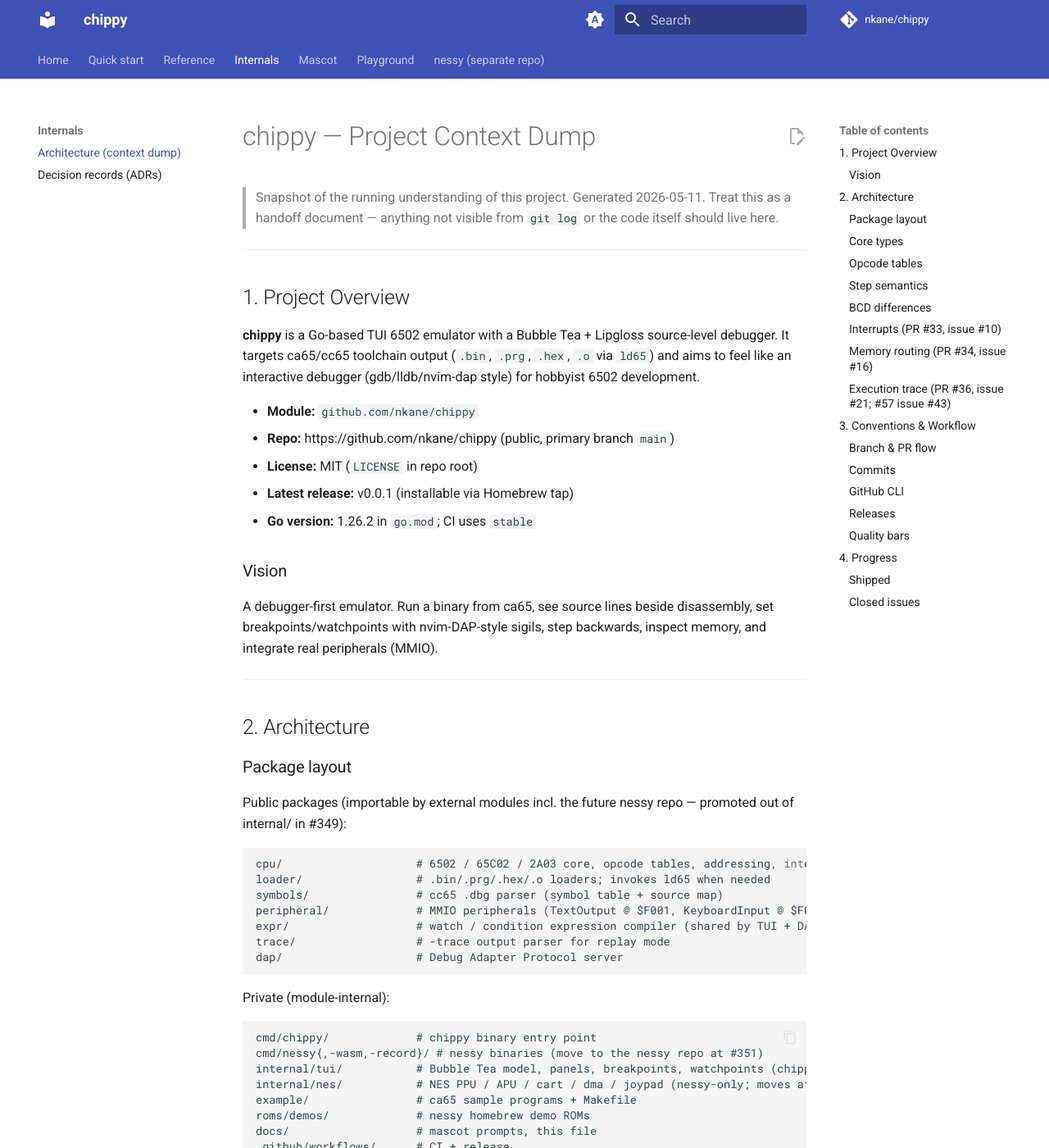
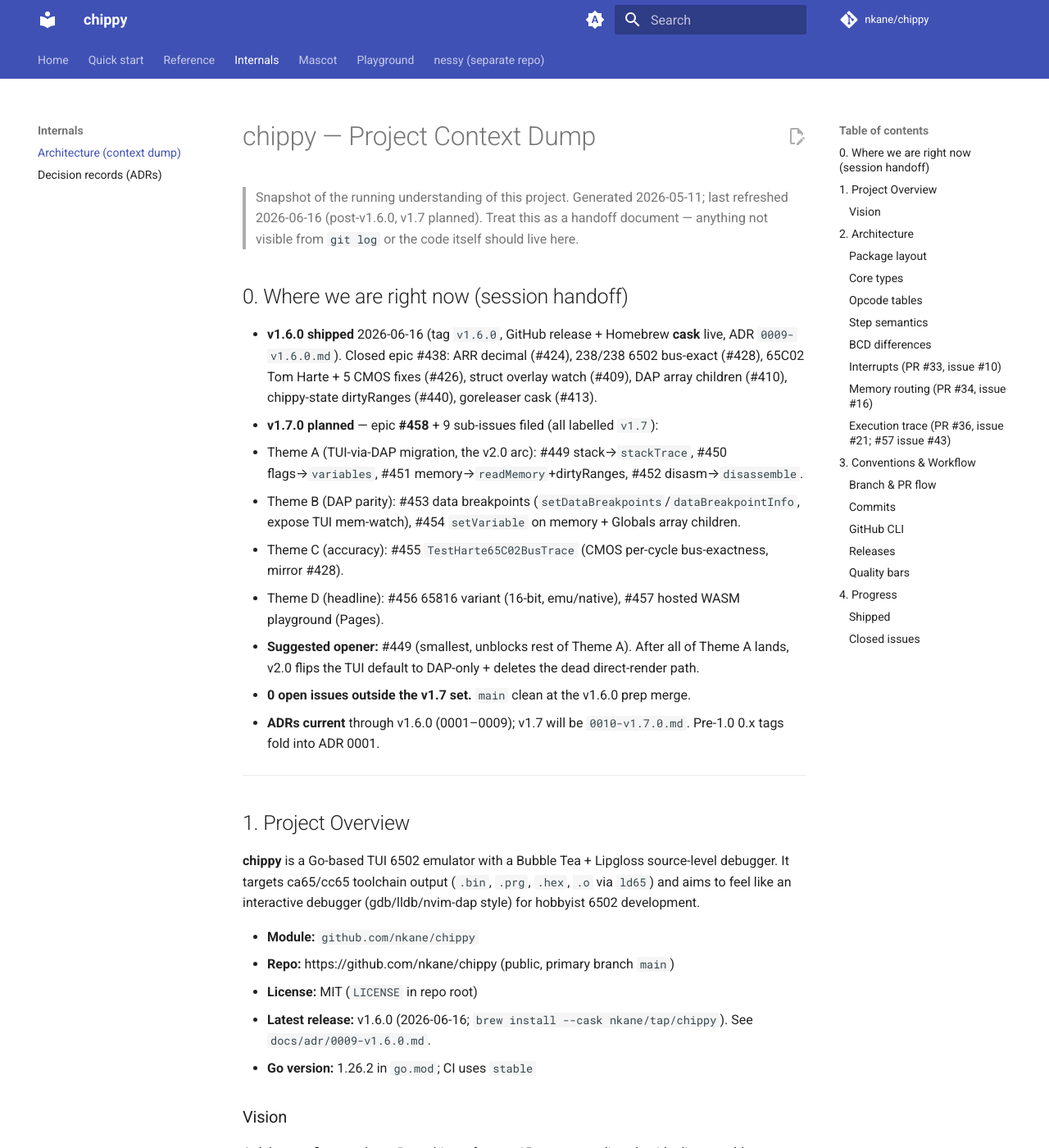
Before and after one commit to nkane/chippy, an MkDocs documentation site: the page built from docs/context.md, in a window 1280 px wide and 1400 px high. Shown: the whole window at 82% size. Built offline with MkDocs 1.6.1 and Material for MkDocs 9.7.7, drawn with Linux system fonts in a browser that asks for light colours; comment, search, counter and statistics services are not loaded; some of the changed text lies outside the part shown.

Commit message:
docs: refresh context.md handoff — v1.6.0 shipped + v1.7 plan (#460)
Brings the handoff doc current for a cross-machine session transfer:
- New §0 "Where we are right now" — v1.6.0 shipped 2026-06-16, v1.7 epic
  #458 + sub-issues #449-457, suggested opener #449, v2.0 deferrals.
- Latest-release line v0.0.1 → v1.6.0.
- Open-issues section refreshed to the v1.7 set (old #22/#63-65 stubs).

```diff
--- a/docs/context.md
+++ b/docs/context.md
@@ -1,8 +1,21 @@
 # chippy — Project Context Dump
 
-> Snapshot of the running understanding of this project. Generated 2026-05-11.
+> Snapshot of the running understanding of this project. Generated 2026-05-11;
+> last refreshed 2026-06-16 (post-v1.6.0, v1.7 planned).
 > Treat this as a handoff document — anything not visible from `git log` or
 > the code itself should live here.
+
+## 0. Where we are right now (session handoff)
+
+- **v1.6.0 shipped** 2026-06-16 (tag `v1.6.0`, GitHub release + Homebrew **cask** live, ADR `0009-v1.6.0.md`). Closed epic #438: ARR decimal (#424), 238/238 6502 bus-exact (#428), 65C02 Tom Harte + 5 CMOS fixes (#426), struct overlay watch (#409), DAP array children (#410), chippy-state dirtyRanges (#440), goreleaser cask (#413).
+- **v1.7.0 planned** — epic **#458** + 9 sub-issues filed (all labelled `v1.7`):
+  - Theme A (TUI-via-DAP migration, the v2.0 arc): #449 stack→`stackTrace`, #450 flags→`variables`, #451 memory→`readMemory`+dirtyRanges, #452 disasm→`disassemble`.
+  - Theme B (DAP parity): #453 data breakpoints (`setDataBreakpoints`/`dataBreakpointInfo`, expose TUI mem-watch), #454 `setVariable` on memory + Globals array children.
+  - Theme C (accuracy): #455 `TestHarte65C02BusTrace` (CMOS per-cycle bus-exactness, mirror #428).
+  - Theme D (headline): #456 65816 variant (16-bit, emu/native), #457 hosted WASM playground (Pages).
+- **Suggested opener:** #449 (smallest, unblocks rest of Theme A). After all of Theme A lands, v2.0 flips the TUI default to DAP-only + deletes the dead direct-render path.
+- **0 open issues outside the v1.7 set.** `main` clean at the v1.6.0 prep merge.
+- **ADRs current** through v1.6.0 (0001–0009); v1.7 will be `0010-v1.7.0.md`. Pre-1.0 0.x tags fold into ADR 0001.
 
 ---
 
@@ -13,7 +26,7 @@
 - **Module:** `github.com/nkane/chippy`
 - **Repo:** https://github.com/nkane/chippy (public, primary branch `main`)
 - **License:** MIT (`LICENSE` in repo root)
-- **Latest release:** v0.0.1 (installable via Homebrew tap)
+- **Latest release:** v1.6.0 (2026-06-16; `brew install --cask nkane/tap/chippy`). See `docs/adr/0009-v1.6.0.md`.
 - **Go version:** 1.26.2 in `go.mod`; CI uses `stable`
 
 ### Vision
@@ -306,8 +319,9 @@
 - CPU stall hook + $4014 OAMDMA (issue #204, nessy v0.2): new `cpu.Stall(int)` API plus a `pendingStall` field on `CPU`. `Step()` drains the full counter as one block — bus ticker fires once, `Cycles` advances, no opcode executes. NMI/IRQ service still preempts a queued stall so a peripheral that asserts an interrupt mid-DMA gets serviced first (matches the rest of the interrupt path). New `internal/nes/dma/` package with `OAMDMA` — a `cpu.Peripheral` claiming `$4014-$4014`. On write of byte `$XX`, walks 256 bytes from CPU page `$XX00-$XXFF` through the bus into the PPU's OAM cursor, then charges 513 stall cycles. Wired into `cmd/nessy/wiring.go` alongside cart + joypad + PPU; the `nesBus` struct gains a `dma` field for introspection. New PPU accessor `OAM(byte) byte` for side-effect-free test assertion. Tests cover `Stall`'s queue/drain/NMI-preempt semantics (`internal/cpu/stall_test.go`), the DMA peripheral via fakes + a real MMIO round-trip (`internal/nes/dma/oamdma_test.go`), and an end-to-end STA `$4014` against the live NES bus that verifies OAM contents + post-DMA stall drain (`cmd/nessy/wiring_test.go`). nestest + perfgate + Klaus all still pass. Out of scope for v0.2: the 514-cycle odd-CPU-cycle alignment penalty, DMC sample-DMA contention timing, per-byte sub-cycle accounting.
 
 ### Open issues
-- #22 (homebrew-core) — blocked on stars
-- Post-DAP follow-ups: #63 VIA 6522, #64 trace replay, #65 mem-watch conditional expressions
+- **v1.7.0 epic #458** + sub-issues #449–#457 (see §0 for the breakdown). Suggested order: #449 → #450 → #451 → #452 (Theme A), then #453/#454 (DAP parity), #455 (CMOS bus trace), #456/#457 (65816, WASM playground).
+- #22 (homebrew-core) — still blocked on ~30 stars (release hygiene, not code).
+- **Deferred to v2.0:** flip the TUI default to DAP-only + delete the in-process direct render path (depends on Theme A complete); 65816 native-mode completeness if #456 ships emulation-first; MMIO/cart-bus freeze beyond RAM (#422 scoped to RAM).
 
 ---
 
```
